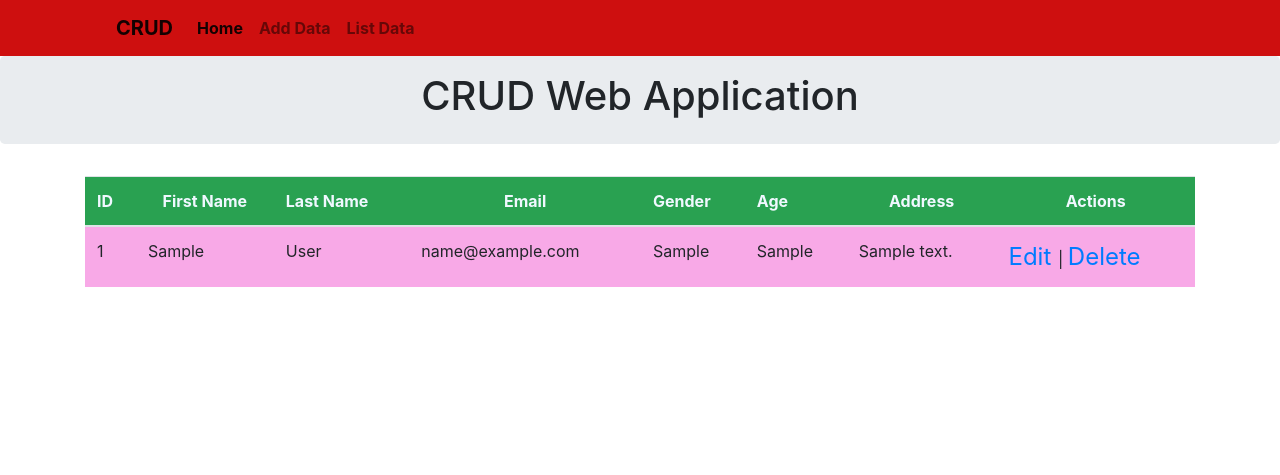
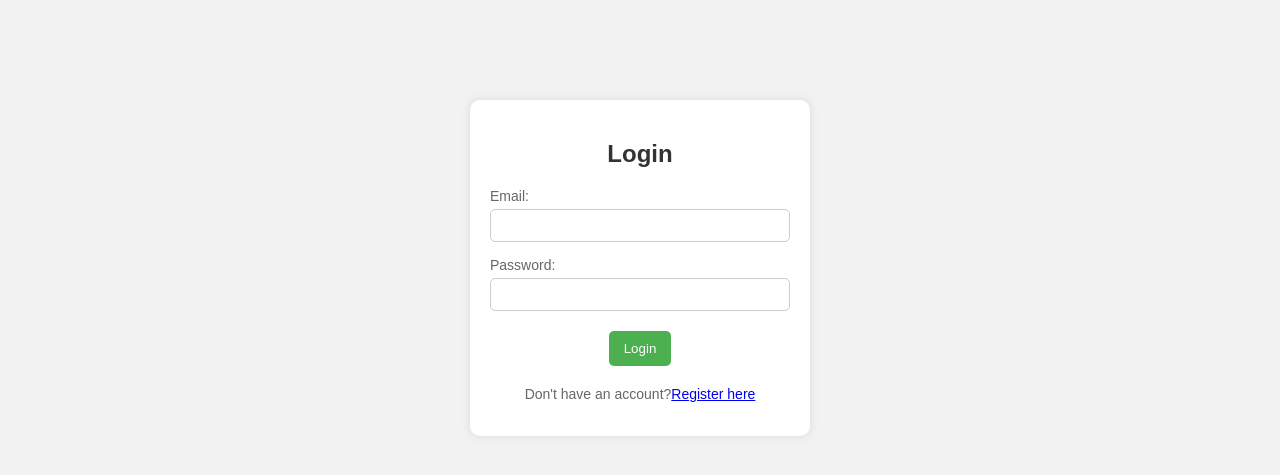
Before and after one commit to Yoonus-T/CRUD-Web-App, a Flask app: page / in a window 1280 px wide. Shown: the top 475 px of the page. Run offline with Flask 3, Linux system fonts and the light colour scheme; tables that the repository leaves empty hold one stand-in row (values such as "Sample post"); some libraries are stand-ins or nearby versions.

Commit message:
Modified

```diff
--- a/app.py
+++ b/app.py
@@ -24,6 +24,7 @@ def create():
         first_name = request.form['first_name']
         last_name = request.form['last_name']
         email = request.form['email']
+        password = request.form['password']
         gender = request.form['gender']
         age = request.form['age']
         address = request.form['address']
@@ -31,27 +32,49 @@ def create():
             first_name=first_name,
             last_name=last_name,
             email=email,
+            password=password,
             gender=gender,
             age=age,
-            address=address,
+            address=address
         )
         db.session.add(users)
         db.session.commit()
         return redirect('/')
 
+@app.route('/')
+def home():
+    users = userModel.query.all()
+    return render_template("home.html", users=users)
 
-@app.route('/')
-def RetrieveList():
+@app.route('/datalist')
+def datalist():
     users = userModel.query.all()
     return render_template('datalist.html',users = users)
 
+@app.route('/home', methods=['GET', 'POST'])
+def login():
+    if request.method == 'GET':
+        email = request.form['email']
+        password = request.form['password']
 
-@app.route('/<int:id>')
-def Retrieveuser(id):
-    users = userModel.query.filter_by(id=id).first()
-    if users:
-        return render_template('data.html', users = users)
-    return f"Employee with id ={id} Doesn't exist"
+        user = userModel.query.filter_by(email=email, password=password).first()
+
+
+        if user:
+            success_msg = "Login Successful"
+            return render_template('loggedin.html',success_msg=success_msg)
+        else:
+            error = 'Invalid email or password'
+            return render_template('home.html', error=error)
+
+    return render_template('home.html')
+
+
+
+@app.route('/create')
+def register():
+
+    return render_template('createpage.html')
 
 
 @app.route('/<int:id>/edit',methods = ['GET','POST'])
@@ -65,6 +88,7 @@ def update(id):
         first_name = request.form['first_name']
         last_name = request.form['last_name']
         email = request.form['email']
+        password = request.form['password']
         gender = request.form['gender']
         age = request.form['age']
         address = request.form['address']
@@ -73,14 +97,14 @@ def update(id):
             first_name=first_name,
             last_name=last_name,
             email=email,
+            password=password,
             gender=gender,
             age=age,
-            address=address,
+            address=address
         )
         db.session.add(user)
         db.session.commit()
-        return redirect('/')
-        return f"user with id = {id} Does nit exist"
+        return redirect('/datalist')
 
     return render_template('update.html', user = user)
 
@@ -92,7 +116,7 @@ def delete(id):
         if users:
             db.session.delete(users)
             db.session.commit()
-            return redirect('/')
+            return redirect('/datalist')
         abort(404)
      #return redirect('/')
     return render_template('delete.html')
--- a/models.py
+++ b/models.py
@@ -9,15 +9,17 @@ class userModel(db.Model):
     first_name = db.Column(db.String(80))
     last_name = db.Column(db.String(80))
     email = db.Column(db.String())
+    password = db.Column(db.String())
     gender = db.Column(db.String())
     age = db.Column(db.String())
     address = db.Column(db.String(250))
 
 
-    def __init__(self, first_name, last_name, email, gender, age, address):
+    def __init__(self, first_name, last_name, email, password, gender, age, address):
         self.first_name = first_name
         self.last_name = last_name
         self.email = email
+        self.password = password
         self.gender = gender
         self.age = age
         self.address = address
--- a/templates/datalist.html
+++ b/templates/datalist.html
@@ -9,9 +9,10 @@
  <table class="table">
      <thead style="background-color: rgb(41, 161, 81);color: aliceblue;">
       <th>ID</th>
-        <th><center>First Name</center></th>
+        <th>First Name</th>
         <th>Last Name</th>
         <th><center>Email</center></th>
+        <th><center>Password</center></th>
         <th>Gender</th>
         <th>Age</th>
         <th><center>Address</center></th>
@@ -22,19 +23,20 @@
     {% for user in users %}
     <tr
     {% if loop.index %2==0 %}
-    style="background-color: rgb(255, 217, 247);"
+    style="background-color: rgb(247, 243, 246);"
     {% else %}
-    style="background-color: rgb(248, 169, 231);"
+    style="background-color: rgb(236, 236, 236);"
     {% endif %}
     ><td>{{ loop.index }}</td>
     <td>{{user.first_name}}</td>
     <td>{{user.last_name}}</td>
     <td>{{user.email}}</td>
+    <td>{{user.password}}</td>
     <td>{{user.gender}}</td>
     <td>{{user.age}}</td>
     <td>{{user.address}}</td>
     <td> <span style="font-size: 24px;color:green;">
-       <a href="/{{user.id}}/edit">Edit</a> </span>
+          <a href="/{{user.id}}/edit">Edit</a> </span>
         | <span style="font-size: 24px;color:red;">
           <a href="/{{user.id}}/delete">Delete</a></span></td>
     {% endfor %}
--- a/templates/header.html
+++ b/templates/header.html
@@ -21,10 +21,10 @@
             <a class="nav-link active" aria-current="page" href="http://127.0.0.1:5000/"><b>Home</b></a>
           </li>
           <li class="nav-item">
-            <a class="nav-link text-decoration-none" href="/create"><b>Add Data</b></a>
+            <a class="nav-link text-decoration-none" href="/create"><b>Add User</b></a>
           </li>
           <li class="nav-item">
-            <a class="nav-link  text-decoration-none" href="/"><b>List Data</b></a>
+            <a class="nav-link  text-decoration-none" href="/datalist"><b>List Data</b></a>
           </li>
         </ul>
       </div>
--- /dev/null
+++ b/templates/home.html
@@ -0,0 +1,35 @@
+<!DOCTYPE html>
+<html lang="en">
+<head>
+    <meta charset="UTF-8">
+    <meta name="viewport" content="width=device-width, initial-scale=1.0">
+    <title>Login Form</title>
+</head>
+<body style="font-family: 'Arial', sans-serif; background-color: #f2f2f2; text-align: center;">
+
+    <div style="width: 300px; margin: 100px auto; background-color: #fff; padding: 20px; border-radius: 10px; box-shadow: 0 0 10px rgba(0, 0, 0, 0.1);">
+
+        <h2 style="color: #333;">Login</h2>
+
+        <form style="margin-top: 20px;" method="get">
+
+            <div style="margin-bottom: 15px;">
+                <label for="email" style="display: block; text-align: left; font-size: 14px; color: #666; margin-bottom: 5px;">Email:</label>
+                <input type="email" id="email" name="email" style="width: 100%; padding: 8px; box-sizing: border-box; border: 1px solid #ccc; border-radius: 5px;" required autocomplete="off">
+            </div>
+
+            <div style="margin-bottom: 20px;">
+                <label for="password" style="display: block; text-align: left; font-size: 14px; color: #666; margin-bottom: 5px;">Password:</label>
+                <input type="password" id="password" name="password" style="width: 100%; padding: 8px; box-sizing: border-box; border: 1px solid #ccc; border-radius: 5px;" required autocomplete="off">
+            </div>
+
+            <button type="submit" style="background-color: #4caf50; color: #fff; padding: 10px 15px; border: none; border-radius: 5px; cursor: pointer;">Login</button>
+        </form>
+
+        <p style="margin-top: 20px; font-size: 14px; color: #666;">Don't have an account?<a href="{{url_for('register')}}">Register here</a></p>
+
+    </div>
+
+
+</body>
+</html>
--- a/templates/update.html
+++ b/templates/update.html
@@ -23,6 +23,11 @@
     <tr>
         <td>Email</td>
         <td><input type = "email" name = "email" class="form-control" value="{{user.email}}" /></td>
+    </tr>
+
+    <tr>
+        <td>Password</td>
+        <td><input type = "password" name = "password" class="form-control" value="{{user.password}}"/></td>
     </tr>
 
     <tr>
```
Also changed, not shown: loggedin.html (added, +11 -0 lines), templates/createpage.html (+6 -2 lines), templates/data.html (deleted, +0 -8 lines), instance/database1.db (deleted), instance/userdata.db.
